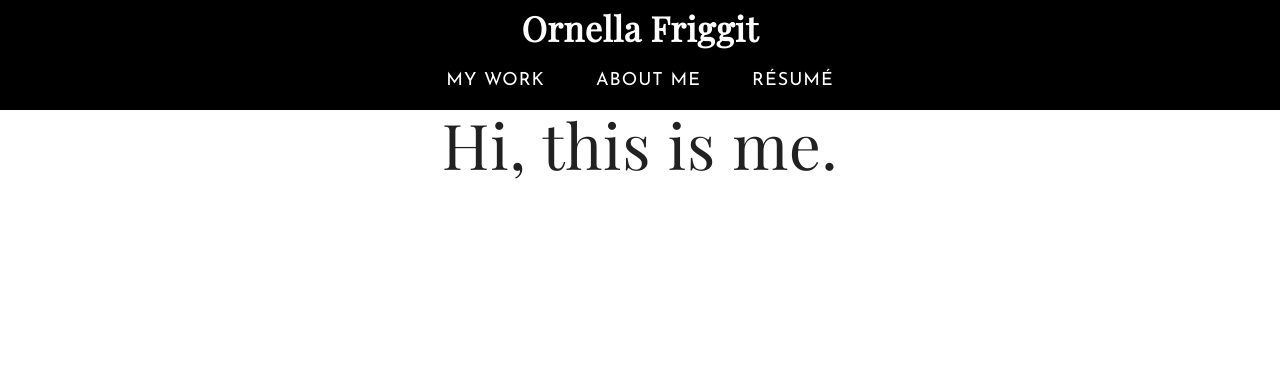
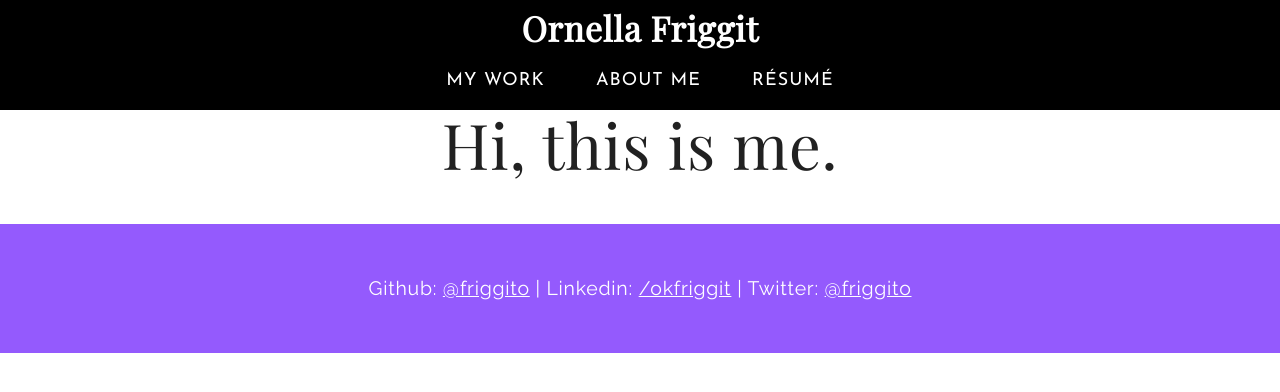
Before and after one commit to KorabFusian/portfolio, a React (Create React App) app: page /about in a window 1280 px wide. Shown: the top 392 px of the page. Built offline with nearby package versions, Linux system fonts and the light colour scheme.

Commit message:
Created footer

```diff
--- a/src/App.js
+++ b/src/App.js
@@ -1,12 +1,15 @@
 import React from "react";
 import "./styling/App.css";
+import { BrowserRouter as Router, Route, Switch } from "react-router-dom";
+import { projectsList } from "./assets/index";
+
+// Components
+import About from "./About.js";
+import Footer from "./Footer";
 import Header from "./Header.js";
 import Home from "./Home.js";
-import About from "./About.js";
-import { BrowserRouter as Router, Route, Switch } from "react-router-dom";
-import { projectsList } from "./assets/index";
+import Projects from "./Projects";
 import SingleProject from "./Single_project";
-import Projects from "./Projects";
 
 class App extends React.Component {
   constructor(props) {
@@ -42,6 +45,7 @@ class App extends React.Component {
               <Route render={props => <Home {...this.state} />} />
             </Switch>
           </div>
+          <Footer />
         </div>
       </Router>
     );
--- /dev/null
+++ b/src/Footer.js
@@ -0,0 +1,17 @@
+import React from "react";
+import "./styling/Footer.css";
+import { Link } from "react-router-dom";
+
+function Footer() {
+  return (
+    <footer className="App-footer">
+      <p>
+        Github: <a href="github.com/friggito">@friggito</a>{"    "}|{"    "}Linkedin:{" "}
+        <a href="linkedin.com/okfriggit">/okfriggit</a>{"    "}|{"    "}Twitter:{" "}
+        <a href="twitter.com/friggito">@friggito</a>
+      </p>
+    </footer>
+  );
+}
+
+export default Footer;
--- /dev/null
+++ b/src/styling/Footer.css
@@ -0,0 +1,10 @@
+.App-footer {
+    background: #945afd;
+    color: #ffffff;
+    padding: 2rem;
+}
+
+.App-footer a {
+    color: #ffffff;
+    text-decoration: underline solid #ffffff;
+}
```
